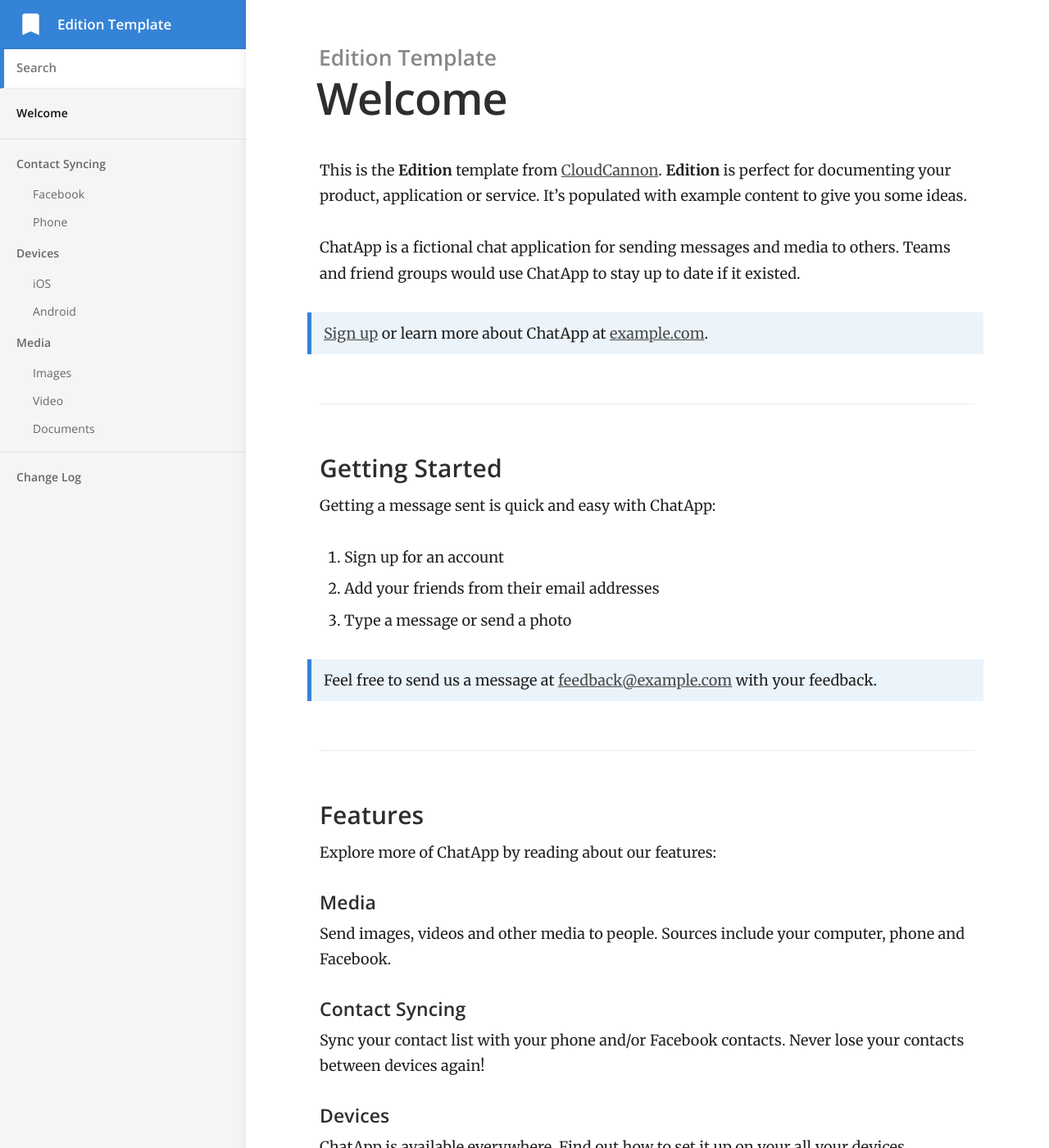
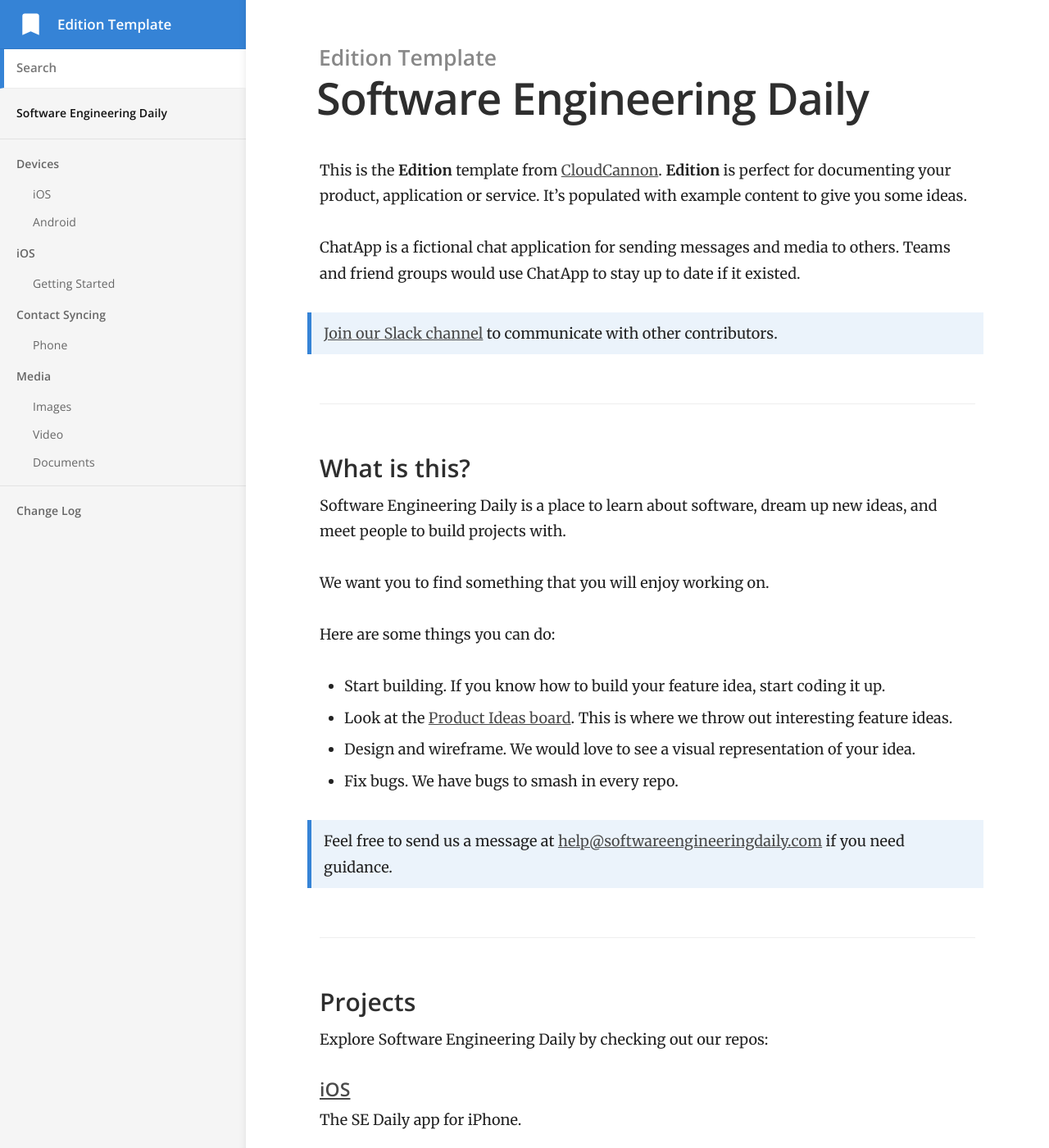
Before and after one commit to SoftwareEngineeringDaily/softwareengineeringdaily.github.io, a Jekyll site: the page built from index.md, in a window 1280 px wide and 1400 px high. Shown: the whole window at 82% size. Built offline with Jekyll 4.4.1, drawn with Linux system fonts in a browser that asks for light colours.

Commit message:
first steps of documentaiton

```diff
--- a/index.md
+++ b/index.md
@@ -1,5 +1,5 @@
 ---
-title: Welcome
+title: Software Engineering Daily
 ---
 
 This is the **Edition** template from [CloudCannon](http://cloudcannon.com/).
@@ -9,25 +9,29 @@ It's populated with example content to give you some ideas.
 ChatApp is a fictional chat application for sending messages and media to others.
 Teams and friend groups would use ChatApp to stay up to date if it existed.
 
-> [Sign up](http://example.com/signup) or learn more about ChatApp at [example.com](http://example.com/).
+> [Join our Slack channel](http://softwaredaily.herokuapp.com/) to communicate with other contributors.
 
-### Getting Started
+### What is this?
 
-Getting a message sent is quick and easy with ChatApp:
+Software Engineering Daily is a place to learn about software, dream up new ideas, and meet people to build projects with.
 
-1. Sign up for an account
-2. Add your friends from their email addresses
-3. Type a message or send a photo
+We want you to find something that you will enjoy working on.
 
-> Feel free to send us a message at [feedback@example.com](mailto:feedback@example.com) with your feedback.
+Here are some things you can do:
+* Start building. If you know how to build your feature idea, start coding it up.
+* Look at the [Product Ideas board](https://github.com/orgs/SoftwareEngineeringDaily/projects/1). This is where we throw out interesting feature ideas.
+* Design and wireframe. We would love to see a visual representation of your idea.
+* Fix bugs. We have bugs to smash in every repo.
 
-### Features
+> Feel free to send us a message at [help@softwareengineeringdaily.com](mailto:help@softwareengineeringdaily.com) if you need guidance.
 
-Explore more of ChatApp by reading about our features:
+### Projects
 
-#### Media
+Explore Software Engineering Daily by checking out our repos:
 
-Send images, videos and other media to people. Sources include your computer, phone and Facebook.
+#### [iOS](https://github.com/SoftwareEngineeringDaily/se-daily-iOS)
+
+The SE Daily app for iPhone.
 
 #### Contact Syncing
 
```
Also changed, not shown: _docs/contact-syncing/facebook.md (deleted, +0 -17 lines), _docs/iOS/facebook.md (added, +14 -0 lines), _docs/iOS/phone.md (renamed from _docs/contact-syncing/phone.md), siteicon.png, touch-icon.png.
